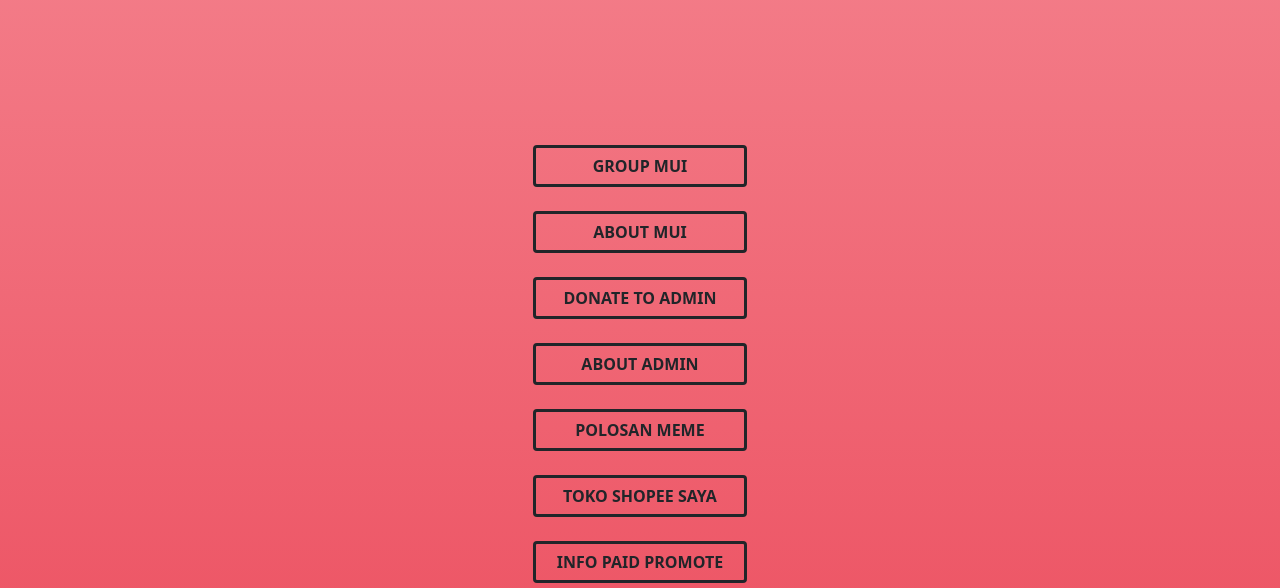
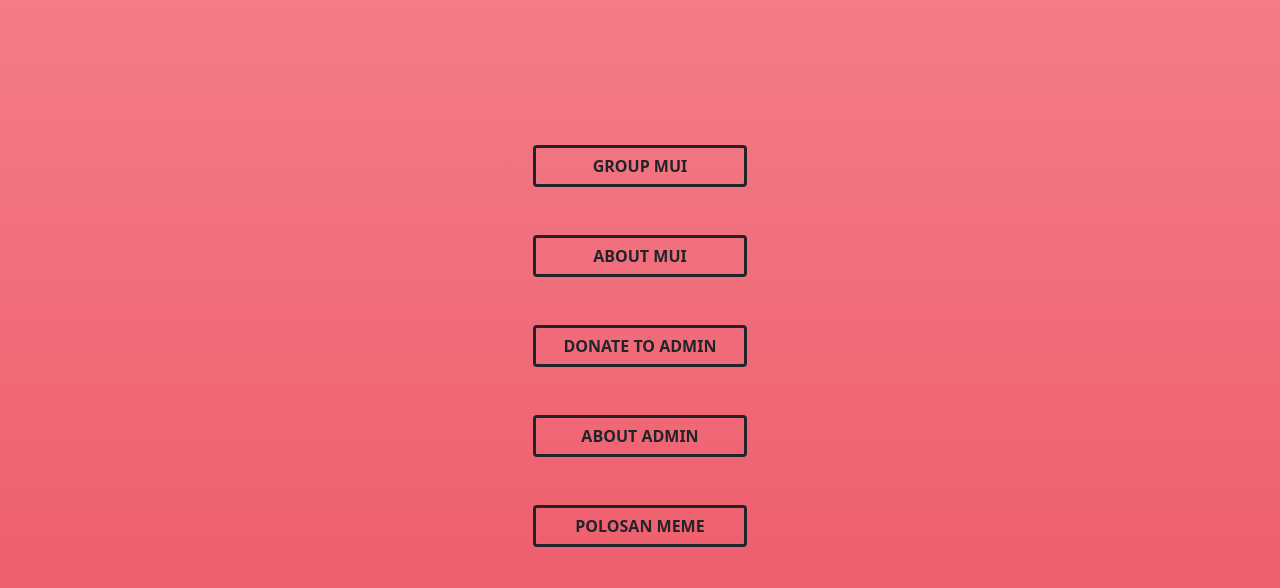
Before and after one commit to meme-useful-id/meme-useful-id.github.io, a plain HTML site: page index.html in a window 1280 px wide. Shown: the part 212-800 px from the top of the page. Drawn offline with nearby package versions, Linux system fonts and the light colour scheme.

Commit message:
Update index.html

```diff
--- a/index.html
+++ b/index.html
@@ -82,7 +82,7 @@
       </h1>
     </div>
 
-    <div class="d-grid gap-4 col-8 col-lg-2 mx-auto mt-3">
+    <div class="d-grid gap-5 col-8 col-lg-2 mx-auto mt-3">
       <a href="group.html" class="border-3 btn btn-outline-dark fw-bold" role="button">GROUP MUI</a>
       <a href="mui.html" class="border-3 btn btn-outline-dark fw-bold" role="button">ABOUT MUI</a>
       <a href="https://trakteer.id/meme_useful.id " class="border-3 btn btn-outline-dark fw-bold" role="button">DONATE TO ADMIN</a>
```
